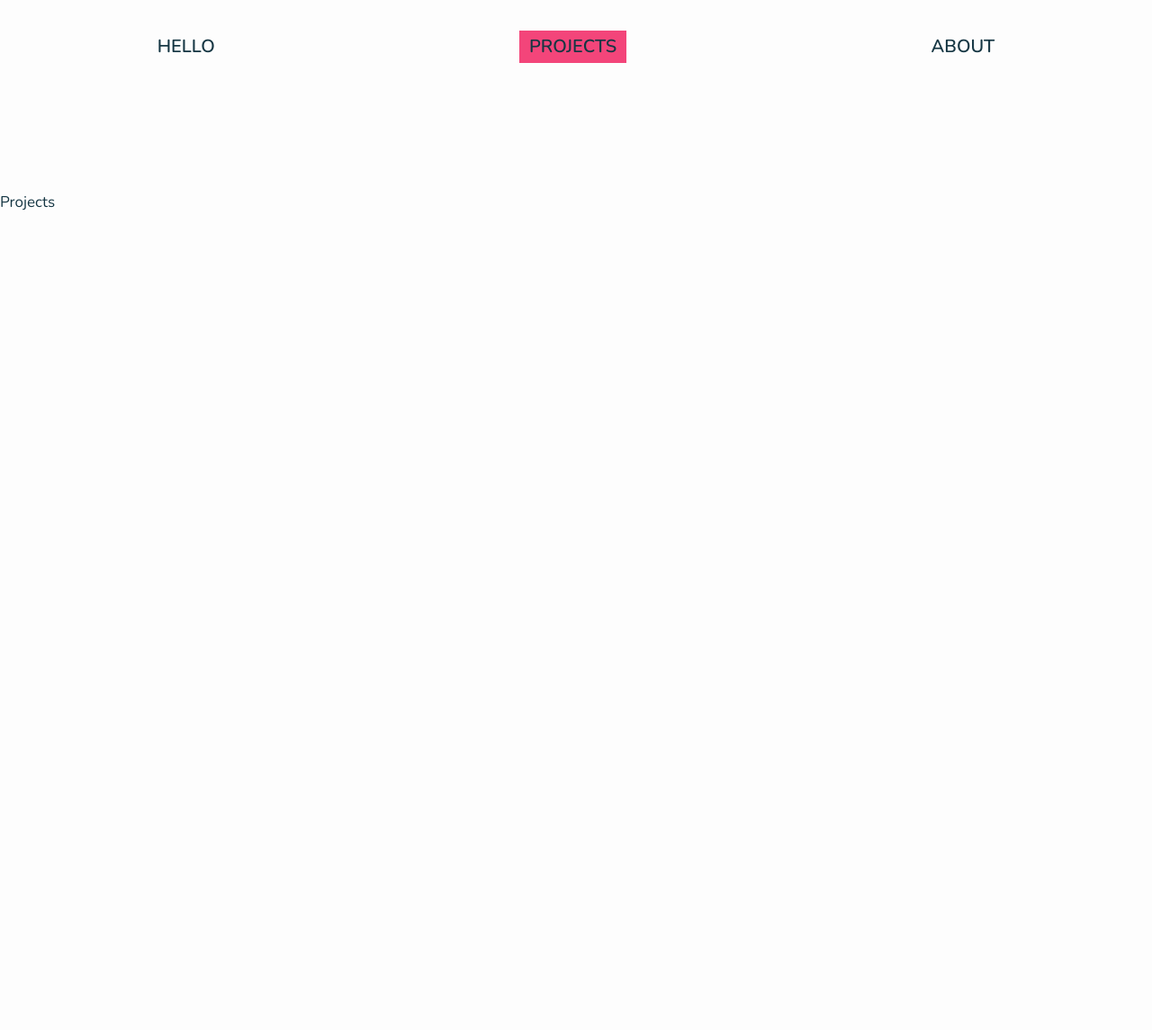
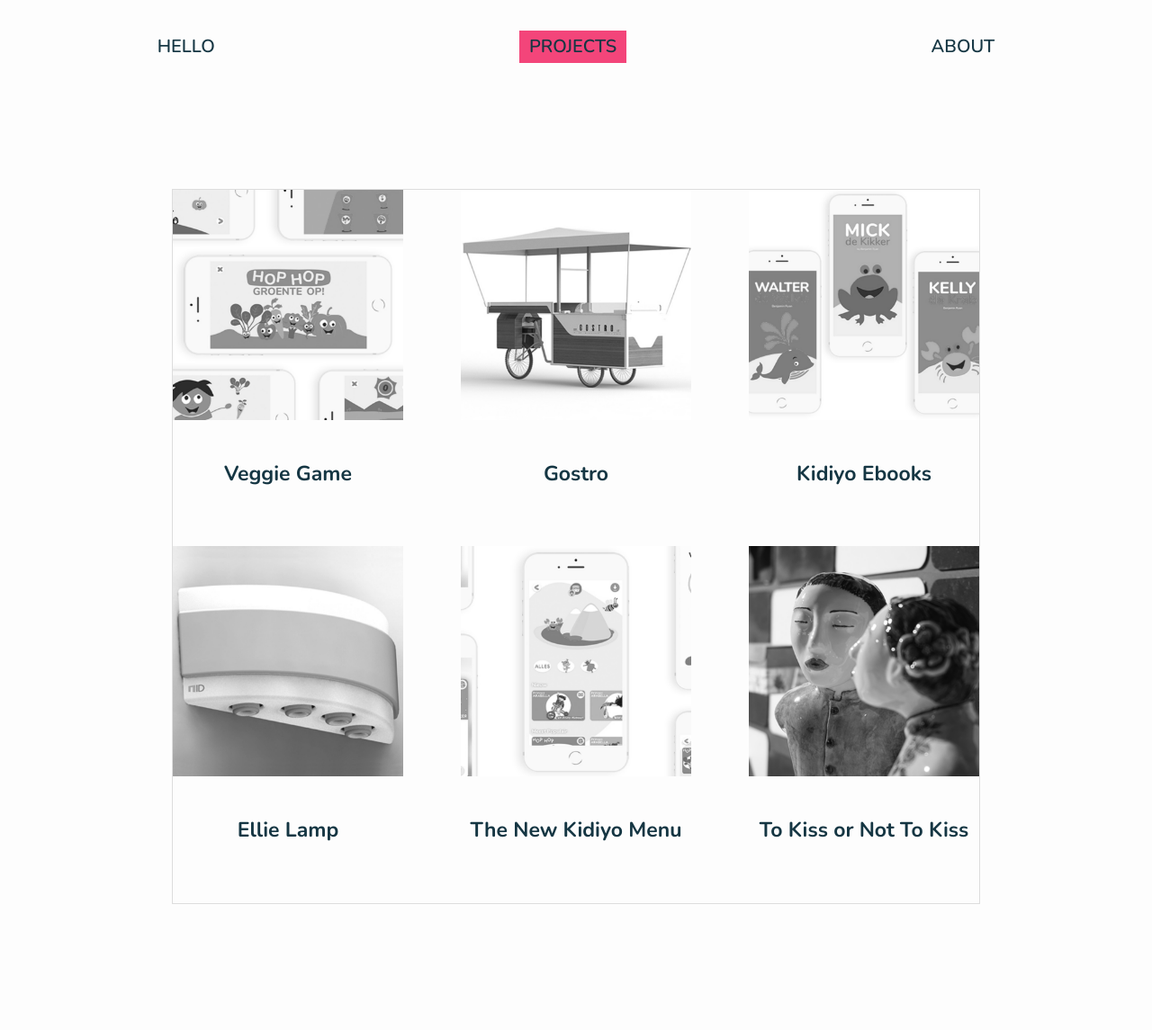
Before and after one commit to NunoAlexandre/raissacolonetti.github.io, a Jekyll site: the page built from projects.html, in a window 1280 px wide. Shown: the whole page at 90% size. Built offline with Jekyll 4.4.1, drawn with Linux system fonts in a browser that asks for light colours; before the commit the page ends 900 px from its top, so only the background shows below that.

Commit message:
Add base html for the projects page

```diff
--- a/projects.html
+++ b/projects.html
@@ -3,4 +3,47 @@ layout: default
 id: projects
 ---
 
-Projects
+<div id="projects">
+  <div class="project">
+    <a href="#">
+      <div class="thumbnail" style="background-image: url(../images/projects/veggie.png)"></div>
+    </a>
+    <div class="title">Veggie Game</div>
+  </div>
+
+  <div class="project">
+    <a href="#">
+      <div class="thumbnail" style="background-image: url(../images/projects/gostro.png)"></div>
+    </a>
+    <div class="title">Gostro</div>
+  </div>
+
+  <div class="project">
+    <a href="#">
+      <div class="thumbnail" style="background-image: url(../images/projects/ebooks.png)"></div>
+    </a>
+    <div class="title">Kidiyo Ebooks</div>
+  </div>
+
+  <div class="project">
+    <a href="#">
+      <div class="thumbnail" style="background-image: url(../images/projects/lamp.png)"></div>
+    </a>
+    <div class="title">Ellie Lamp</div>
+  </div>
+
+  <div class="project">
+    <a href="#">
+      <div class="thumbnail" style="background-image: url(../images/projects/menu.png)"></div>
+    </a>
+    <div class="title">The New Kidiyo Menu</div>
+  </div>
+
+  <div class="project">
+    <a href="#">
+      <div class="thumbnail" style="background-image: url(../images/projects/tkontk.png)"></div>
+    </a>
+    <div class="title">To Kiss or Not To Kiss</div>
+  </div>
+
+</div>
```
